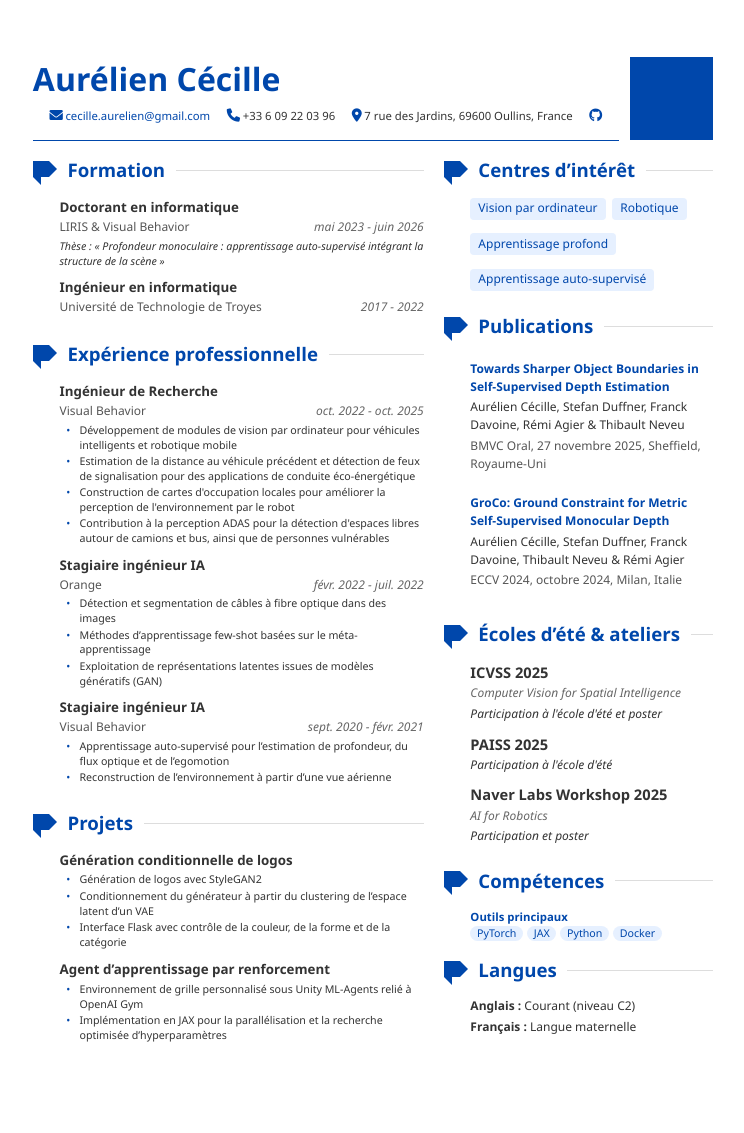
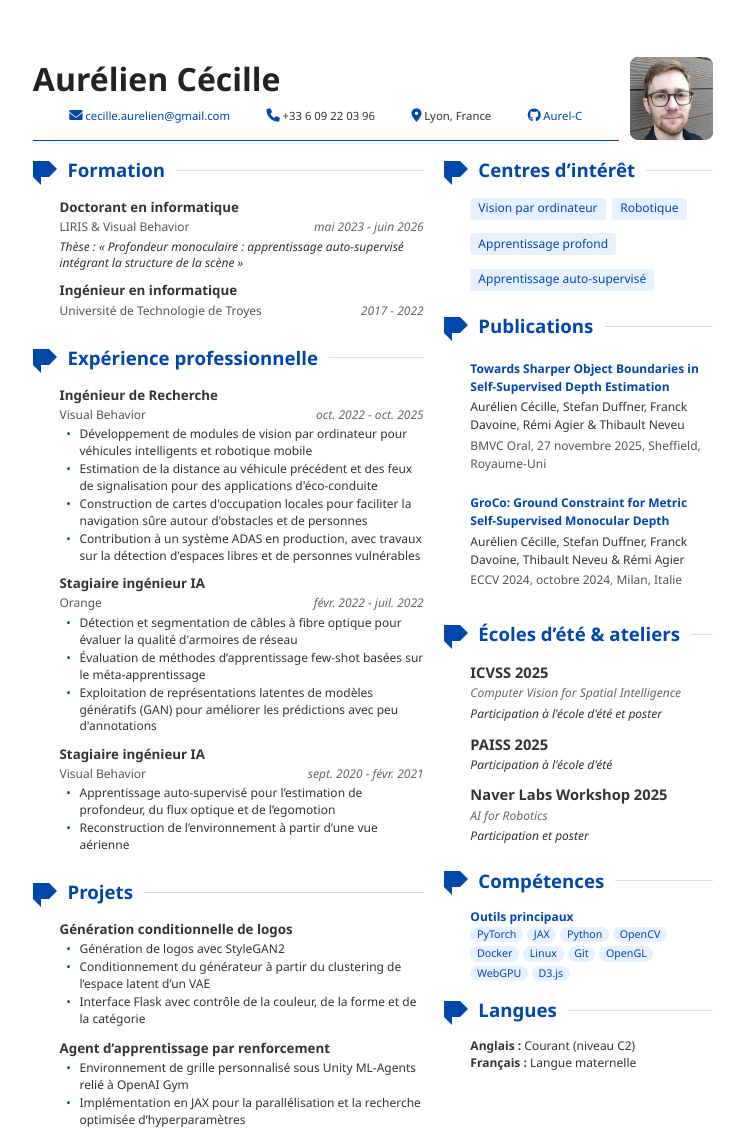
Before and after one commit to Aurel-C/CV, a plain HTML site: page cv_compact_fr.html in a window 1280 px wide. Shown: the whole page, without its empty margins (267-1011 px from the left). Drawn offline with Linux system fonts and the light colour scheme.

Commit message:
add picutre and improve phrasing

```diff
--- a/compact_styles.css
+++ b/compact_styles.css
@@ -77,16 +77,18 @@ header {
 }
 
 .profile-photo {
+    border-radius: 10%;
     position: absolute;
     top: 0;
     right: 0;
     width: 22mm;
     height: 22mm;
+    object-fit: cover;
     background-color: var(--primary-color);
 }
 
 h1 {
-    color: var(--primary-color);
+    color: #222;
     font-size: 24pt;
     margin-bottom: 5pt;
 }
@@ -101,6 +103,7 @@ h1 {
     display: flex;
     align-items: center;
     font-size: 8.5pt;
+    white-space: nowrap;
 }
 
 .contact-info i {
@@ -118,6 +121,8 @@ h1 {
     display: inline-flex;
     align-items: center;
     line-height: 1;
+    gap: 2pt;
+    white-space: nowrap;
 }
 
 .contact-info a.github-link i {
@@ -409,7 +414,6 @@ li::before {
 /* Languages section - add a bit more space now */
 #languages p {
     font-size: 9pt;
-    margin-bottom: 3pt; /* Slightly more space between language entries */
 }
 
 #languages p:last-child {
@@ -425,12 +429,12 @@ html[lang="fr"] .left-column .institution {
 }
 
 html[lang="fr"] .left-column .details {
-    font-size: 8pt;
+    font-size: 9pt;
     margin-bottom: 3pt;
 }
 
 html[lang="fr"] .left-column li {
-    font-size: 8pt;
+    font-size: 9pt;
     margin-bottom: 1pt;
 }
 
@@ -440,7 +444,7 @@ html[lang="fr"] .left-column .entry {
 
 html[lang="fr"] .right-column #technical-skills h3,
 html[lang="fr"] .right-column #technical-skills p {
-    font-size: 8.5pt;
+    font-size: 9pt;
     margin-bottom: 1pt;
 }
 
--- a/cv_compact_fr.html
+++ b/cv_compact_fr.html
@@ -17,15 +17,16 @@
                 <div class="contact-info">
                     <p><i class="fas fa-envelope"></i> <a href="mailto:cecille.aurelien@gmail.com">cecille.aurelien@gmail.com</a></p>
                     <p><i class="fas fa-phone"></i> +33 6 09 22 03 96</p>
-                    <p><i class="fas fa-map-marker-alt"></i> 7 rue des Jardins, 69600 Oullins, France</p>
+                    <p><i class="fas fa-map-marker-alt"></i> Lyon, France</p>
                     <p>
                         <a class="github-link" href="https://github.com/aurel-c" target="_blank" rel="noreferrer noopener" aria-label="Profil GitHub" title="Profil GitHub">
                             <i class="fab fa-github"></i>
+                            <span>Aurel-C</span>
                         </a>
                     </p>
                 </div>
             </div>
-            <div class="profile-photo" aria-hidden="true"></div>
+            <img class="profile-photo" src="pic4.jpg" alt="Photo de profil de Aurélien Cécille">
         </header>
 
         <div class="main-content">
@@ -45,7 +46,7 @@
                         Formation
                     </h2>
                     <div class="entry">
-                        <h3><span>Doctorant en informatique</span></h3>
+                        <h3><span><a href="https://liris.cnrs.fr/page-membre/aurelien-cecille" target="_blank" rel="noreferrer noopener">Doctorant en informatique</a></span></h3>
                         <p class="institution">LIRIS &amp; Visual Behavior<span class="date">mai 2023 - juin 2026</span></p>
                         <p class="details">Thèse : « Profondeur monoculaire : apprentissage auto-supervisé intégrant la structure de la scène »</p>
                     </div>
@@ -74,18 +75,18 @@
                         <p class="institution">Visual Behavior <span class="date">oct. 2022 - oct. 2025</span></p>
                         <ul>
                             <li>Développement de modules de vision par ordinateur pour véhicules intelligents et robotique mobile</li>
-                            <li>Estimation de la distance au véhicule précédent et détection de feux de signalisation pour des applications de conduite éco-énergétique</li>
-                            <li>Construction de cartes d&#39;occupation locales pour améliorer la perception de l&#39;environnement par le robot</li>
-                            <li>Contribution à la perception ADAS pour la détection d&#39;espaces libres autour de camions et bus, ainsi que de personnes vulnérables</li>
+                            <li>Estimation de la distance au véhicule précédent et des feux de signalisation pour des applications d&#39;éco-conduite</li>
+                            <li>Construction de cartes d&#39;occupation locales pour faciliter la navigation sûre autour d&#39;obstacles et de personnes</li>
+                            <li>Contribution à un système ADAS en production, avec travaux sur la détection d&#39;espaces libres et de personnes vulnérables</li>
                         </ul>
                     </div>
                     <div class="entry">
                         <h3><span>Stagiaire ingénieur IA</span></h3>
                         <p class="institution">Orange <span class="date">févr. 2022 - juil. 2022</span></p>
                         <ul>
-                            <li>Détection et segmentation de câbles à fibre optique dans des images</li>
-                            <li>Méthodes d’apprentissage few-shot basées sur le méta-apprentissage</li>
-                            <li>Exploitation de représentations latentes issues de modèles génératifs (GAN)</li>
+                            <li>Détection et segmentation de câbles à fibre optique pour évaluer la qualité d&#39;armoires de réseau</li>
+                            <li>Évaluation de méthodes d’apprentissage few-shot basées sur le méta-apprentissage</li>
+                            <li>Exploitation de représentations latentes de modèles génératifs (GAN) pour améliorer les prédictions avec peu d&#39;annotations</li>
                         </ul>
                     </div>
                     <div class="entry">
@@ -233,7 +234,13 @@
                             <span class="skill-tag">PyTorch</span>
                             <span class="skill-tag">JAX</span>
                             <span class="skill-tag">Python</span>
+                            <span class="skill-tag">OpenCV</span>
                             <span class="skill-tag">Docker</span>
+                            <span class="skill-tag">Linux</span>
+                            <span class="skill-tag">Git</span>
+                            <span class="skill-tag">OpenGL</span>
+                            <span class="skill-tag">WebGPU</span>
+                            <span class="skill-tag">D3.js</span>
                         </div>
                     </div>
                 </section>
```
Also changed, not shown: cv_compact.html (+16 -9 lines), index.fr.html (+8 -8 lines), index.html (+8 -8 lines), pic4.jpg (added), 5 other files.
